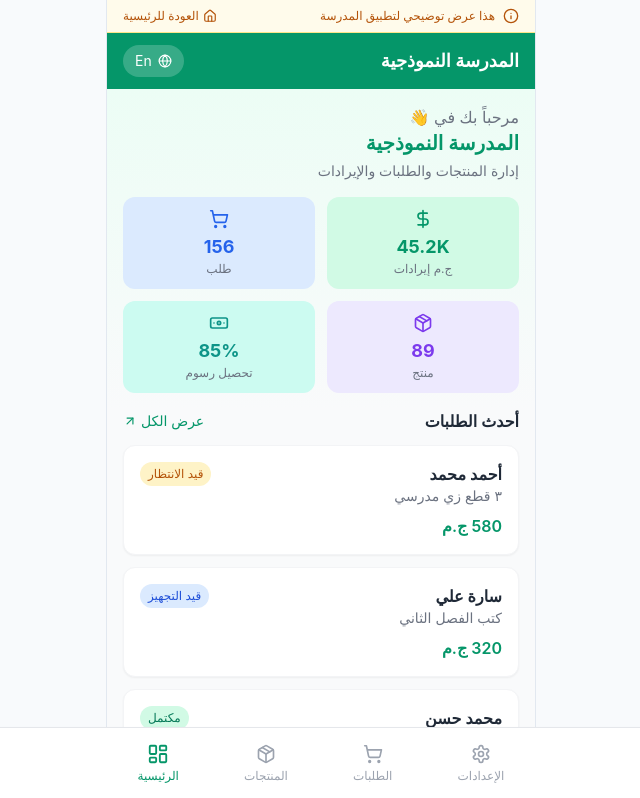
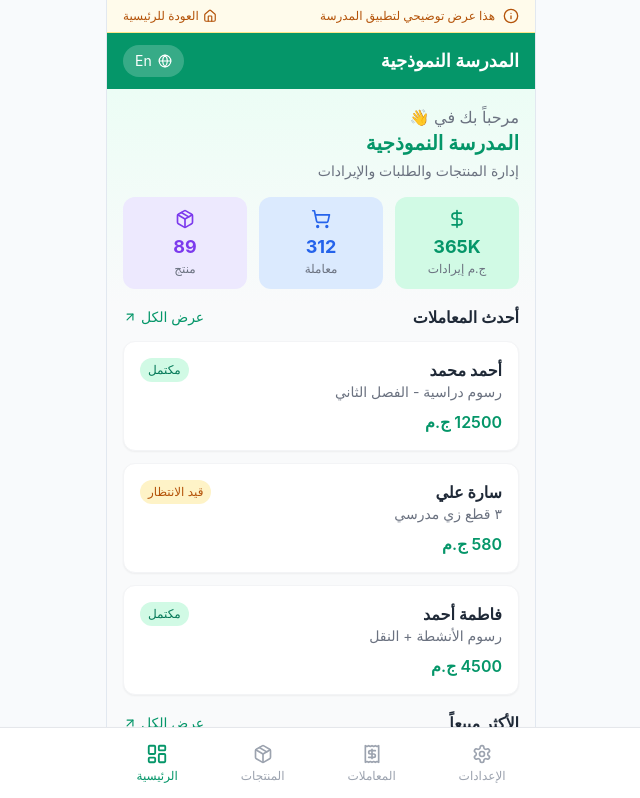
Before and after one commit to ghoneim-mediuslabs/mediuslabs, a Next.js app in the folder projects/school-mart-demo/: page /ar/school in a window 1280 px wide. Shown: the top 798 px of the page, without its empty margins (319-959 px from the left). Built offline with nearby package versions, Linux system fonts and the light colour scheme.

Commit message:
school fees v4

```diff
--- a/projects/school-mart-demo/app/[locale]/group/page.tsx
+++ b/projects/school-mart-demo/app/[locale]/group/page.tsx
@@ -2,7 +2,7 @@
 
 import { useState, useEffect } from 'react'
 import Link from 'next/link'
-import { Building2, ShoppingCart, Users, DollarSign, Banknote, ArrowUpRight, ArrowUp, ArrowDown } from 'lucide-react'
+import { Building2, ShoppingCart, Users, DollarSign, ArrowUpRight, ArrowUp, ArrowDown } from 'lucide-react'
 import type { Locale } from '@/lib/i18n'
 import { useSchool, DemoSchool } from '@/lib/school-context'
 import AppHeader from '@/components/ui/AppHeader'
@@ -60,7 +60,9 @@ export default function GroupDashboard({ params }: { params: { locale: string }
     totalOrders: isAr ? 'طلب' : 'Orders',
     totalStudents: isAr ? 'طالب' : 'Students',
     schools: isAr ? 'مدرسة' : 'Schools',
-    feesCollected: isAr ? 'رسوم محصلة' : 'Fees Collected',
+    feeCollection: isAr ? 'تحصيل الرسوم' : 'Fee Collection',
+    collected: isAr ? 'محصل' : 'collected',
+    viewDetails: isAr ? 'عرض التفاصيل' : 'View Details',
     students: isAr ? 'طالب' : 'students',
     orders: isAr ? 'طلب' : 'orders',
   }
@@ -71,7 +73,6 @@ export default function GroupDashboard({ params }: { params: { locale: string }
     revenue: schoolCount * 120000,
     orders: schoolCount * 78,
     students: schoolCount * 620,
-    feesCollected: schoolCount * 850000,
   }
 
   return (
@@ -119,12 +120,20 @@ export default function GroupDashboard({ params }: { params: { locale: string }
             <span className="text-xs text-gray-500">{t.schools}</span>
           </div>
         </div>
-        <Link href={buildHref(`/${locale}/group/fees`)} className="mt-3 flex items-center justify-between rounded-xl bg-teal-100 p-3 hover:bg-teal-150 transition-colors">
-          <div className="flex items-center gap-2">
-            <Banknote className="h-5 w-5 text-teal-600" />
-            <span className="text-sm font-medium text-teal-700">{t.feesCollected}</span>
+
+        {/* Fee Collection Card */}
+        <Link href={buildHref(`/${locale}/group/fees`)} className="mt-3 block bg-white rounded-xl p-4 shadow-sm border border-gray-100 hover:shadow-md transition-shadow">
+          <div className="flex items-center justify-between mb-2">
+            <span className="font-semibold text-gray-800 text-sm">{t.feeCollection}</span>
+            <span className="text-xs text-violet-600 font-medium flex items-center gap-1">
+              {t.viewDetails}
+              <ArrowUpRight size={12} />
+            </span>
           </div>
-          <span className="text-lg font-bold text-teal-600">{(mockStats.feesCollected / 1000000).toFixed(1)}M {isAr ? 'ج.م' : 'EGP'}</span>
+          <div className="w-full bg-gray-100 rounded-full h-2">
+            <div className="bg-violet-500 h-2 rounded-full" style={{ width: '82%' }} />
+          </div>
+          <p className="text-xs text-gray-500 mt-1">82% {t.collected} &bull; {(schoolCount * 2.6).toFixed(1)}M / {(schoolCount * 3.2).toFixed(1)}M {isAr ? 'ج.م' : 'EGP'}</p>
         </Link>
       </div>
 
--- a/projects/school-mart-demo/app/[locale]/school/orders/page.tsx
+++ b/projects/school-mart-demo/app/[locale]/school/orders/page.tsx
@@ -7,11 +7,13 @@ import { useSchool } from '@/lib/school-context'
 import AppHeader from '@/components/ui/AppHeader'
 
 const orders = [
-  { id: 'ORD-001', parentAr: 'أحمد محمد', parentEn: 'Ahmed Mohamed', itemsAr: '٣ قطع زي مدرسي', itemsEn: '3 Uniform Items', amount: 580, status: 'pending', date: '2024-01-15' },
-  { id: 'ORD-002', parentAr: 'سارة علي', parentEn: 'Sara Ali', itemsAr: 'كتب الفصل الثاني', itemsEn: 'Term 2 Books', amount: 320, status: 'processing', date: '2024-01-14' },
-  { id: 'ORD-003', parentAr: 'محمد حسن', parentEn: 'Mohamed Hassan', itemsAr: 'وجبات أسبوعية', itemsEn: 'Weekly Meals', amount: 150, status: 'completed', date: '2024-01-13' },
-  { id: 'ORD-004', parentAr: 'فاطمة أحمد', parentEn: 'Fatma Ahmed', itemsAr: 'زي رياضي', itemsEn: 'Sports Uniform', amount: 280, status: 'completed', date: '2024-01-12' },
-  { id: 'ORD-005', parentAr: 'خالد محمود', parentEn: 'Khaled Mahmoud', itemsAr: 'أدوات مدرسية', itemsEn: 'School Supplies', amount: 95, status: 'pending', date: '2024-01-11' },
+  { id: 'TXN-001', parentAr: 'أحمد محمد', parentEn: 'Ahmed Mohamed', itemsAr: 'رسوم دراسية - الفصل الثاني', itemsEn: 'Tuition - Term 2', amount: 12500, status: 'completed', date: '2024-01-15' },
+  { id: 'TXN-002', parentAr: 'سارة علي', parentEn: 'Sara Ali', itemsAr: '٣ قطع زي مدرسي', itemsEn: '3 Uniform Items', amount: 580, status: 'pending', date: '2024-01-14' },
+  { id: 'TXN-003', parentAr: 'فاطمة أحمد', parentEn: 'Fatma Ahmed', itemsAr: 'رسوم الأنشطة + النقل', itemsEn: 'Activities + Transport Fee', amount: 4500, status: 'completed', date: '2024-01-14' },
+  { id: 'TXN-004', parentAr: 'محمد حسن', parentEn: 'Mohamed Hassan', itemsAr: 'وجبات أسبوعية', itemsEn: 'Weekly Meals', amount: 150, status: 'completed', date: '2024-01-13' },
+  { id: 'TXN-005', parentAr: 'خالد محمود', parentEn: 'Khaled Mahmoud', itemsAr: 'رسوم التأمين الصحي', itemsEn: 'Health Insurance Fee', amount: 800, status: 'pending', date: '2024-01-12' },
+  { id: 'TXN-006', parentAr: 'نورا سعيد', parentEn: 'Noura Saeed', itemsAr: 'أدوات مدرسية', itemsEn: 'School Supplies', amount: 95, status: 'processing', date: '2024-01-11' },
+  { id: 'TXN-007', parentAr: 'منى علي', parentEn: 'Mona Ali', itemsAr: 'رسوم دراسية - الفصل الثاني', itemsEn: 'Tuition - Term 2', amount: 12500, status: 'pending', date: '2024-01-10' },
 ]
 
 const statusFilters = [
@@ -29,12 +31,12 @@ export default function SchoolOrders({ params }: { params: { locale: string } })
   const { buildHref } = useSchool()
 
   const t = {
-    title: isAr ? 'الطلبات' : 'Orders',
-    search: isAr ? 'بحث بالاسم أو رقم الطلب...' : 'Search by name or order ID...',
+    title: isAr ? 'المعاملات' : 'Transactions',
+    search: isAr ? 'بحث بالاسم أو رقم المعاملة...' : 'Search by name or transaction ID...',
     pending: isAr ? 'قيد الانتظار' : 'Pending',
     processing: isAr ? 'قيد التجهيز' : 'Processing',
     completed: isAr ? 'مكتمل' : 'Completed',
-    noOrders: isAr ? 'لا توجد طلبات' : 'No orders found',
+    noOrders: isAr ? 'لا توجد معاملات' : 'No transactions found',
     markReady: isAr ? 'جاهز للتسليم' : 'Mark Ready',
     markComplete: isAr ? 'تم التسليم' : 'Complete',
   }
--- a/projects/school-mart-demo/app/[locale]/school/page.tsx
+++ b/projects/school-mart-demo/app/[locale]/school/page.tsx
@@ -1,16 +1,16 @@
 'use client'
 
 import Link from 'next/link'
-import { Package, ShoppingCart, Users, DollarSign, Banknote, TrendingUp, Clock, Plus, ArrowUpRight } from 'lucide-react'
+import { Package, ShoppingCart, DollarSign, ArrowUpRight } from 'lucide-react'
 import type { Locale } from '@/lib/i18n'
 import { useSchool } from '@/lib/school-context'
 import AppHeader from '@/components/ui/AppHeader'
 import DemoBanner from '@/components/ui/DemoBanner'
 
 const recentOrders = [
-  { id: '1', parentAr: 'أحمد محمد', parentEn: 'Ahmed Mohamed', itemsAr: '٣ قطع زي مدرسي', itemsEn: '3 Uniform Items', amount: 580, status: 'pending' },
-  { id: '2', parentAr: 'سارة علي', parentEn: 'Sara Ali', itemsAr: 'كتب الفصل الثاني', itemsEn: 'Term 2 Books', amount: 320, status: 'processing' },
-  { id: '3', parentAr: 'محمد حسن', parentEn: 'Mohamed Hassan', itemsAr: 'وجبات أسبوعية', itemsEn: 'Weekly Meals', amount: 150, status: 'completed' },
+  { id: '1', parentAr: 'أحمد محمد', parentEn: 'Ahmed Mohamed', itemsAr: 'رسوم دراسية - الفصل الثاني', itemsEn: 'Tuition - Term 2', amount: 12500, status: 'completed' },
+  { id: '2', parentAr: 'سارة علي', parentEn: 'Sara Ali', itemsAr: '٣ قطع زي مدرسي', itemsEn: '3 Uniform Items', amount: 580, status: 'pending' },
+  { id: '3', parentAr: 'فاطمة أحمد', parentEn: 'Fatma Ahmed', itemsAr: 'رسوم الأنشطة + النقل', itemsEn: 'Activities + Transport Fee', amount: 4500, status: 'completed' },
 ]
 
 const topProducts = [
@@ -31,7 +31,7 @@ export default function SchoolDashboard({ params }: { params: { locale: string }
   const t = {
     welcome: isAr ? 'مرحباً بك في' : 'Welcome to',
     subtitle: isAr ? 'إدارة المنتجات والطلبات والإيرادات' : 'Manage products, orders, and revenue',
-    recentOrders: isAr ? 'أحدث الطلبات' : 'Recent Orders',
+    recentOrders: isAr ? 'أحدث المعاملات' : 'Recent Transactions',
     topProducts: isAr ? 'الأكثر مبيعاً' : 'Top Selling',
     viewAll: isAr ? 'عرض الكل' : 'View All',
     pending: isAr ? 'قيد الانتظار' : 'Pending',
@@ -39,11 +39,8 @@ export default function SchoolDashboard({ params }: { params: { locale: string }
     completed: isAr ? 'مكتمل' : 'Completed',
     sold: isAr ? 'مبيع' : 'sold',
     revenue: isAr ? 'ج.م إيرادات' : 'EGP Revenue',
-    orders: isAr ? 'طلب' : 'Orders',
+    transactions: isAr ? 'معاملة' : 'Transactions',
     products: isAr ? 'منتج' : 'Products',
-    students: isAr ? 'طالب' : 'Students',
-    feesCollected: isAr ? 'تحصيل رسوم' : 'Fees Collected',
-    feeManagement: isAr ? 'إدارة الرسوم' : 'Fee Management',
   }
 
   const getStatusStyle = (status: string) => {
@@ -84,27 +81,22 @@ export default function SchoolDashboard({ params }: { params: { locale: string }
         <p className="text-sm text-gray-500 mt-1">{t.subtitle}</p>
 
         {/* Quick Stats */}
-        <div className="grid grid-cols-2 gap-3 mt-4">
+        <div className="grid grid-cols-3 gap-3 mt-4">
           <div className="flex flex-col items-center rounded-xl bg-emerald-100 p-3">
             <DollarSign className="mb-1 h-5 w-5 text-emerald-600" />
-            <span className="text-lg font-bold text-emerald-600">45.2K</span>
+            <span className="text-lg font-bold text-emerald-600">365K</span>
             <span className="text-xs text-gray-500">{t.revenue}</span>
           </div>
           <div className="flex flex-col items-center rounded-xl bg-blue-100 p-3">
             <ShoppingCart className="mb-1 h-5 w-5 text-blue-600" />
-            <span className="text-lg font-bold text-blue-600">156</span>
-            <span className="text-xs text-gray-500">{t.orders}</span>
+            <span className="text-lg font-bold text-blue-600">312</span>
+            <span className="text-xs text-gray-500">{t.transactions}</span>
           </div>
           <div className="flex flex-col items-center rounded-xl bg-violet-100 p-3">
             <Package className="mb-1 h-5 w-5 text-violet-600" />
             <span className="text-lg font-bold text-violet-600">89</span>
             <span className="text-xs text-gray-500">{t.products}</span>
           </div>
-          <Link href={buildHref(`/${locale}/school/fees`)} className="flex flex-col items-center rounded-xl bg-teal-100 p-3 hover:bg-teal-150 transition-colors">
-            <Banknote className="mb-1 h-5 w-5 text-teal-600" />
-            <span className="text-lg font-bold text-teal-600">85%</span>
-            <span className="text-xs text-gray-500">{t.feesCollected}</span>
-          </Link>
         </div>
       </div>
 
--- a/projects/school-mart-demo/components/ui/BottomNav.tsx
+++ b/projects/school-mart-demo/components/ui/BottomNav.tsx
@@ -2,7 +2,7 @@
 
 import Link from 'next/link'
 import { usePathname } from 'next/navigation'
-import { Home, ShoppingCart, Bell, User, Package, Settings, LayoutDashboard, School, BarChart3, Truck } from 'lucide-react'
+import { Home, ShoppingCart, Receipt, Bell, User, Package, Settings, LayoutDashboard, School, BarChart3, Truck } from 'lucide-react'
 import type { Locale } from '@/lib/i18n'
 import { useSchool } from '@/lib/school-context'
 import type { LucideIcon } from 'lucide-react'
@@ -28,7 +28,7 @@ const navConfigs: Record<string, { items: NavItem[], color: string }> = {
     color: 'text-emerald-600',
     items: [
       { href: '/settings', icon: Settings, labelAr: 'الإعدادات', labelEn: 'Settings' },
-      { href: '/orders', icon: ShoppingCart, labelAr: 'الطلبات', labelEn: 'Orders' },
+      { href: '/orders', icon: Receipt, labelAr: 'المعاملات', labelEn: 'Transactions' },
       { href: '/products', icon: Package, labelAr: 'المنتجات', labelEn: 'Products' },
       { href: '', icon: LayoutDashboard, labelAr: 'الرئيسية', labelEn: 'Dashboard' },
     ]
```
